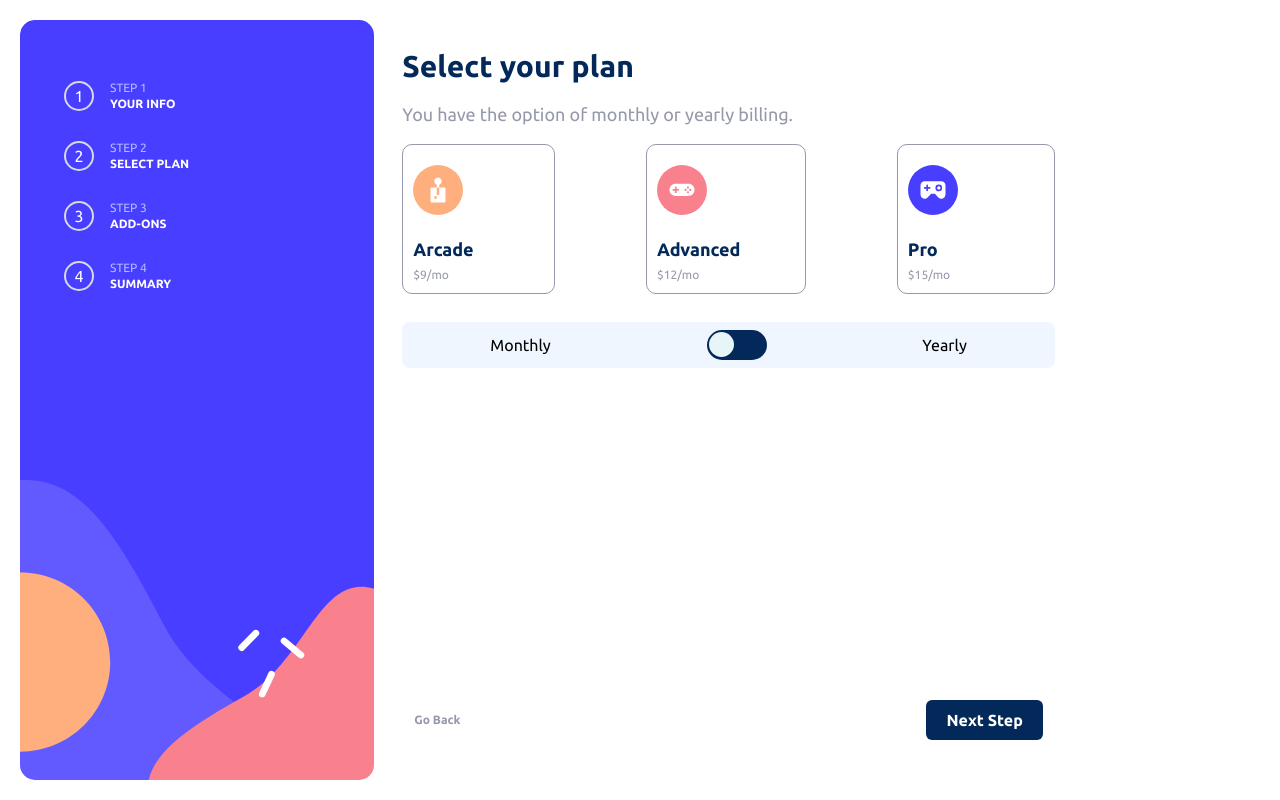
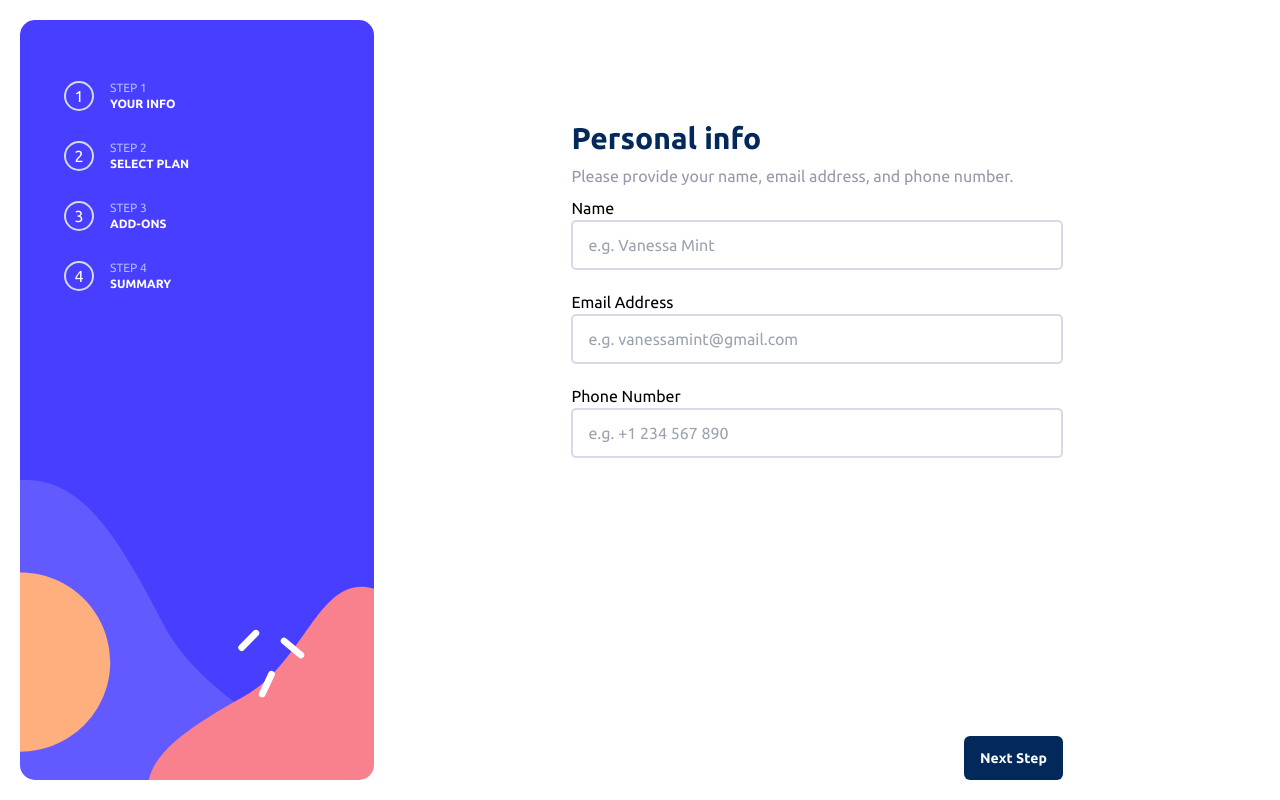
Before and after one commit to LupanRoman/form, a React (Vite) app: page / in a window 1280 px wide. Built offline with nearby package versions, Linux system fonts and the light colour scheme; the HTML template or start-up script is replaced by a standard one.

Commit message:
refactored the old code, changed the personal information component

```diff
--- a/package.json
+++ b/package.json
@@ -10,7 +10,8 @@
   },
   "dependencies": {
     "react": "^18.2.0",
-    "react-dom": "^18.2.0"
+    "react-dom": "^18.2.0",
+    "react-router-dom": "^6.6.2"
   },
   "devDependencies": {
     "@types/react": "^18.0.26",
--- a/src/App.jsx
+++ b/src/App.jsx
@@ -1,20 +1,29 @@
 import React from 'react';
+import { BrowserRouter as Router, Route, Routes } from 'react-router-dom';
 import Nav from './components/Nav';
 import PersInfo from './components/PersInfo';
 import Plan from './components/Plan';
+import AddOns from './components/AddOns';
+import Summary from './components/Summary';
 
 const App = () => {
   return (
     <>
+      <Router>
         <div className="grid-component">
           <div className="navigation">
             <Nav />
           </div>
           <div className="content flex flex-col w-full h-full p-5 bg-magnolia md:bg-white md:pt-5">
-          {/* <PersInfo />        */}
-          <Plan />
+            <Routes>
+              <Route path="/" element={<PersInfo />} />
+              <Route path="/plan" element={<Plan />} />
+              <Route path="/add-ons" element={<AddOns />} />
+              <Route path="/summary" element={<Summary />} />
+            </Routes>
           </div>
         </div>
+      </Router>
     </>
   );
 };
--- a/src/components/Nav.jsx
+++ b/src/components/Nav.jsx
@@ -1,10 +1,10 @@
 import React from 'react';
+import { Link } from 'react-router-dom';
 import ImgMob from '../assets/bg-sidebar-mobile.svg';
 
 const Nav = () => {
   return (
     <>
-      <div className="">
         <img
           src={ImgMob}
           alt="brand image for mobile screens"
@@ -13,10 +13,11 @@ const Nav = () => {
         <div className="image"></div>
         {/* Links for navigation */}
         <div className="flex absolute top-5 left-20 right-16 justify-between md:flex-col md:gap-7 md:left-16 md:top-20 md:right-96 ">
+
           <div className="flex md:gap-4 items-center">
-            <a href="/Plan">
+            <Link to="/">
               <button className="link-btn">1</button>
-            </a>
+            </Link>
             <p className="hidden md:flex md:flex-col text-xs text-pastel">
               STEP 1<br />
               <span className="text-white text-md font-extrabold">
@@ -24,8 +25,11 @@ const Nav = () => {
               </span>
             </p>
           </div>
+
           <div className="flex md:gap-4 items-center">
-            <button className="link-btn">2</button>
+            <Link to="/plan">
+              <button className="link-btn">2</button>
+            </Link>
             <p className="hidden md:flex md:flex-col text-xs text-pastel">
               STEP 2<br />
               <span className="text-white text-md font-extrabold">
@@ -33,22 +37,28 @@ const Nav = () => {
               </span>
             </p>
           </div>
+
           <div className="flex md:gap-4 items-center">
-            <button className="link-btn">3</button>
+            <Link to="/add-ons">
+              <button className="link-btn">3</button>
+            </Link>
             <p className="hidden md:flex md:flex-col text-xs text-pastel">
               STEP 3<br />
               <span className="text-white text-md font-extrabold">ADD-ONS</span>
             </p>
           </div>
+
           <div className="flex md:gap-4 items-center">
-            <button className="link-btn">4</button>
+            <Link to="/summary">
+              <button className="link-btn">4</button>
+            </Link>
             <p className="hidden md:flex md:flex-col text-xs text-pastel">
               STEP 4<br />
               <span className="text-white text-md font-extrabold">SUMMARY</span>
             </p>
           </div>
+
         </div>
-      </div>
     </>
   );
 };
--- a/src/components/PersInfo.jsx
+++ b/src/components/PersInfo.jsx
@@ -1,51 +1,56 @@
 import React from 'react';
+import { Link } from 'react-router-dom';
 
 const PersInfo = () => {
   return (
     <>
-      <div className="flex h-full flex-col justify-between relative">
-        <div className="flex flex-col p-5 gap-4 bg-white rounded-md">
-          <h3 className="font-extrabold text-marine-blue text-2xl md:text-3xl md:p-0">
+      <div className="flex flex-col justify-between items-center h-full relative md:w-full">
+        <div className="flex flex-col gap-4 md:gap-2 bg-alabaster p-5 rounded-lg absolute -top-20 md:top-0 md:bg-white md:p-0 md:pt-20 md:w-full">
+          <h2 className="text-marine-blue font-extrabold text-xl md:text-3xl">
             Personal info
-          </h3>
-          <p className="text-xs md:text-base lg:text-lg text-cool-gray">
-            Please provide your name, email address, and phone number
+          </h2>
+          <p className="text-cool-gray text-xs md:text-base ">
+            Please provide your name, email address, and phone number.
           </p>
-          <div className="flex flex-col gap-3">
-            <div className="">
-              <label htmlFor="name">Name</label>
+          <div className="flex flex-col">
+            <label htmlFor="name" className="text-xs md:text-base">
+              Name
+            </label>
             <input
-                className="input"
+              className="input text-sm md:text-base"
               type="text"
               name="name"
               id="name"
               placeholder="e.g. Vanessa Mint"
             />
-            </div>
-            <div>
-              <label htmlFor="email">Email Address</label>
+            <label htmlFor="email" className="text-xs md:text-base">
+              Email Address
+            </label>
             <input
-                className="input"
+              className="input text-sm md:text-base"
               type="email"
               name="email"
+              id="email"
               placeholder="e.g. vanessamint@gmail.com"
             />
-            </div>
-            <div>
-              <label htmlFor="number">Phone Number</label>
+            <label htmlFor="number" className="text-xs md:text-base">
+              Phone Number
+            </label>
             <input
-                className="input"
+              className="input text-sm md:text-base"
               type="text"
               name="number"
+              id="number"
               placeholder="e.g. +1 234 567 890"
             />
           </div>
         </div>
-        </div>
-        <div className="flex justify-end bg-white p-5">
-          <button className="pl-5 pr-5 pt-2 pb-2 bg-marine-blue font-extrabold text-white rounded-md">
+        <div className="absolute bg-alabaster md:bg-transparent -bottom-5 md:-bottom-10 -right-5 -left-5 p-5 flex justify-end">
+          <Link to="/plan">
+            <button className="bg-marine-blue text-alabaster font-semibold text-sm pl-4 pr-4 pt-3 pb-3 rounded-md -right-10 ">
               Next Step
             </button>
+          </Link>
         </div>
       </div>
     </>
--- a/src/components/Plan.jsx
+++ b/src/components/Plan.jsx
@@ -6,59 +6,8 @@ import Pro from '../assets/icon-pro.svg';
 const Plan = () => {
   return (
     <>
-      <div className="flex h-full flex-col justify-between relative">
-        <div className="flex flex-col p-2 gap-4 bg-white rounded-md ">
-          <h3 className="font-extrabold text-marine-blue text-2xl md:text-3xl md:p-0">
-            Select your plan
-          </h3>
-          <p className="text-xs md:text-base lg:text-lg text-cool-gray">
-            You have the option of monthly or yearly billing.
-          </p>
-          <div className="flex flex-col md:flex-row gap-2 md:gap-5 md:w-full md:justify-between">
-            <div className="plan-option flex gap-5">
-              <img src={Arcade} alt="" />
-              <div className="flex flex-col gap-1">
-                <h5 className="font-bold text-marine-blue text-lg">Arcade</h5>
-                <p className="text-xs text-cool-gray">$9/mo</p>
-              </div>
-            </div>
-            <div className="plan-option flex gap-5 md:pr-16">
-              <img src={Advanced} alt="" />
-              <div className="flex flex-col gap-1">
-                <h5 className="font-bold text-marine-blue text-lg">Advanced</h5>
-                <p className="text-xs text-cool-gray">$12/mo</p>
-              </div>
-            </div>
-            <div className="plan-option flex gap-5 md:pr-24">
-              <img src={Pro} alt="" />
-              <div className="flex flex-col gap-1">
-                <h5 className="font-bold text-marine-blue text-lg">Pro</h5>
-                <p className="text-xs text-cool-gray">$15/mo</p>
-              </div>
-            </div>
-          </div>
-          <div className="w-full flex justify-between items-center mt-3 bg-magnolia p-2 rounded-lg">
-            <h4 className="md:ml-20">Monthly</h4>
-            <div className="flex">
-              <input
-                type="checkbox"
-                name="switch"
-                id="switch"
-                className="toggle"
-              />
-              <label htmlFor="switch" className="label"></label>
-            </div>
-            <h4 className="md:mr-20">Yearly</h4>
-          </div>
-        </div>
-        <div className="flex justify-between items-center bg-white p-5">
-          <p className="text-xs text-cool-gray font-bold cursor-pointer">
-            Go Back
-          </p>
-          <button className="pl-5 pr-5 pt-2 pb-2 bg-marine-blue font-extrabold text-white rounded-md">
-            Next Step
-          </button>
-        </div>
+      <div>
+        <h4>World</h4>
       </div>
     </>
   );
--- a/src/index.css
+++ b/src/index.css
@@ -34,6 +34,7 @@
   border-radius: 5px;
   text-indent: 15px;
   cursor: pointer;
+  margin-bottom: 20px;
 
 }
 
@@ -51,7 +52,7 @@
 
 /* Switch toggle */
 
-input[type="checkbox"] {
+/* input[type="checkbox"] {
   width: 0;
   height: 0;
   visibility: hidden;
@@ -85,7 +86,7 @@ label::after {
 input:checked + label:after {
   left: calc(100% - 2px);
   transform: translateX(-100%);
-}
+} */
 
 
 
@@ -96,6 +97,7 @@ input:checked + label:after {
 
 
 /* Switch toggle */
+
 @media screen and (min-width: 768px) {
   /* Responsive design */
   .grid-component {
@@ -116,9 +118,12 @@ input:checked + label:after {
   }
 
   .content {
-    grid-column: 3/7;
+    grid-column: 4/7;
     grid-row: 1/4;
-    /* display: flex; */
+  }
+
+  .input {
+    height: 50px;
   }
 
   .plan-option {
```
Also changed, not shown: 1 other file (tests, documents, lock files or other folders). Lines whose indentation alone changed are shown as unchanged.
